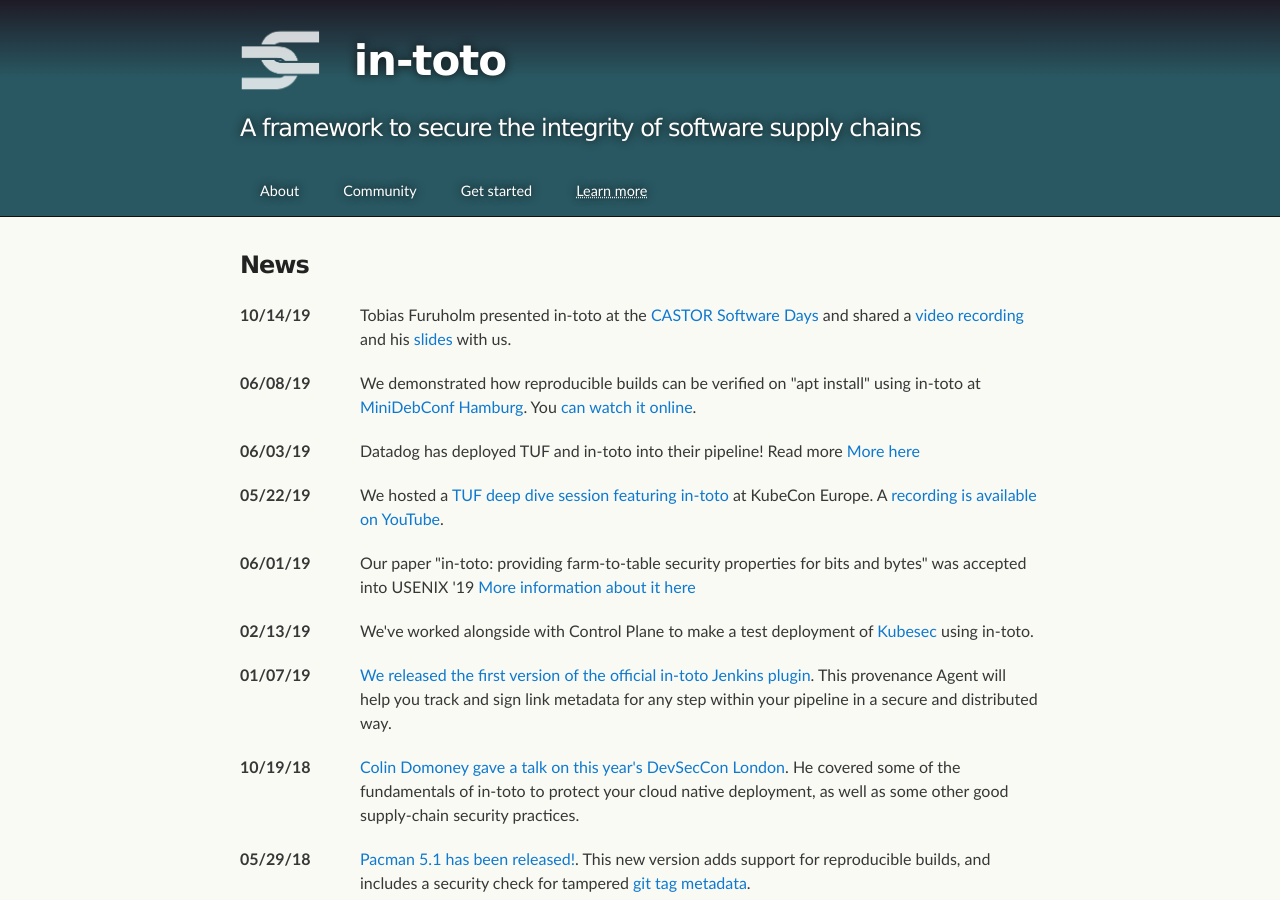
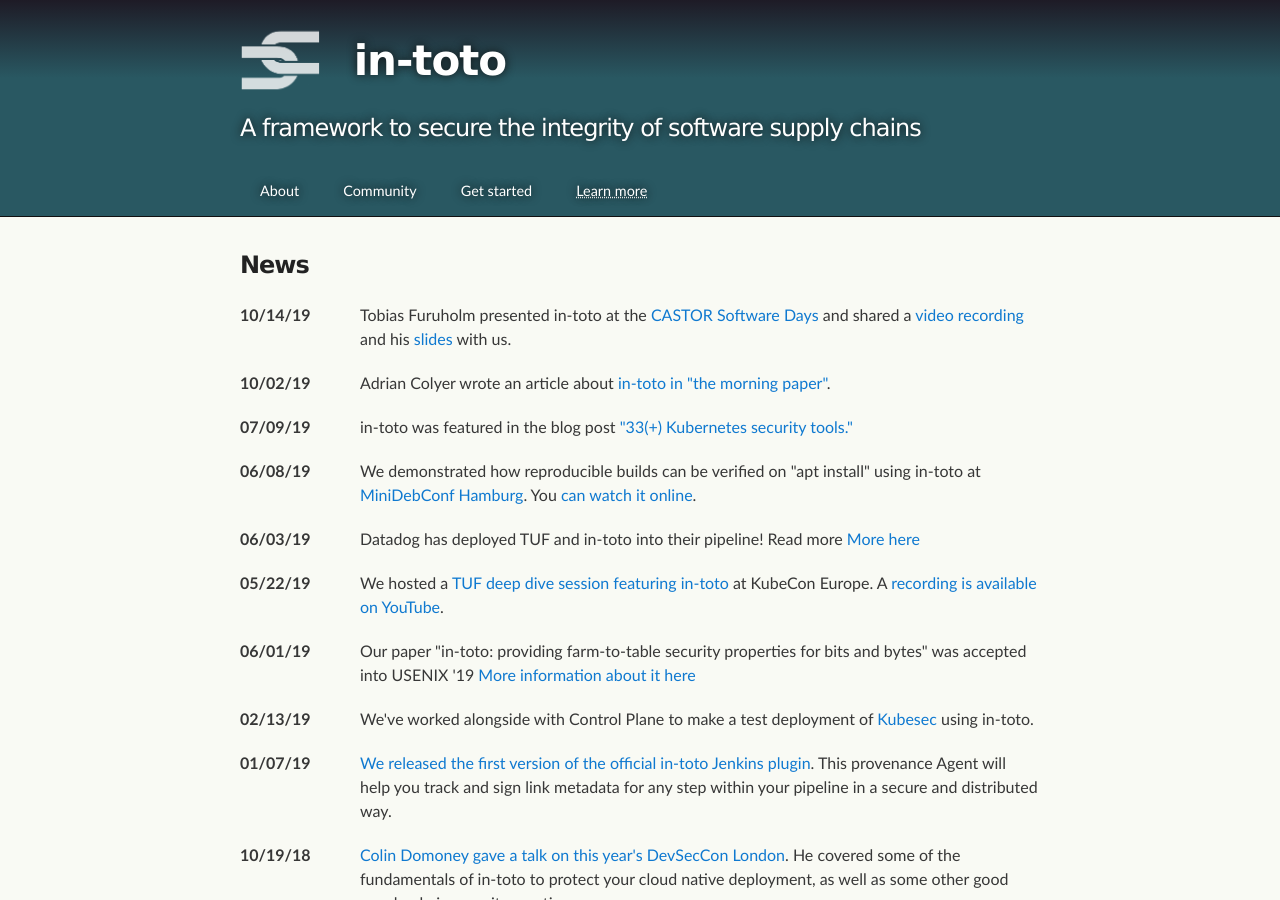
Before and after one commit to in-toto/in-toto.github.io, a Jekyll site: the page built from news.html, in a window 1280 px wide and 900 px high. Built offline with Jekyll 4.4.1, drawn with Linux system fonts in a browser that asks for light colours.

Commit message:
Add press mentions to in-toto news page
- article in the morning paper
- mention in a kubernetes security blog post

```diff
--- a/news.html
+++ b/news.html
@@ -11,6 +11,21 @@
     </td>
   </tr>
   <tr>
+  <td>10/02/19</td>
+    <td>
+      Adrian Colyer wrote an article about <a
+      href="https://blog.acolyer.org/2019/10/02/in-toto/">in-toto in "the
+      morning paper"</a>.
+    </td>
+  </tr>
+  <tr>
+  <td>07/09/19</td>
+    <td>
+      in-toto was featured in the blog post <a
+      href="https://sysdig.com/blog/33-kubernetes-security-tools/">"33(+)
+      Kubernetes security tools."</a>
+    </td>
+  </tr>
   <td>06/08/19</td>
     <td>
       We demonstrated how reproducible builds can be verified on "apt install" using in-toto at <a href="https://wiki.debian.org/DebianEvents/de/2019/MiniDebConfHamburg">MiniDebConf Hamburg</a>. You <a href="https://gemmei.ftp.acc.umu.se/Public/debian-meetings/2019/miniconf-hamburg/in-toto.webm">can watch it online</a>.
```
